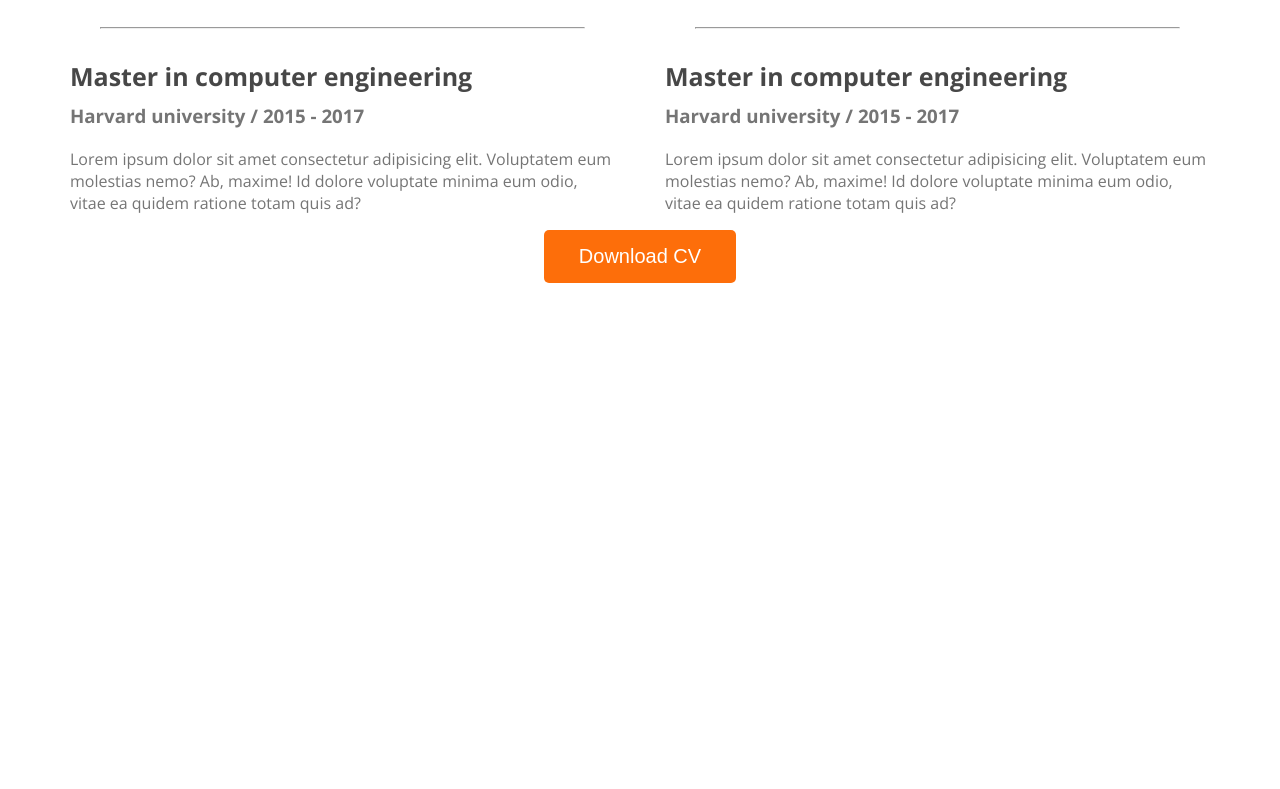
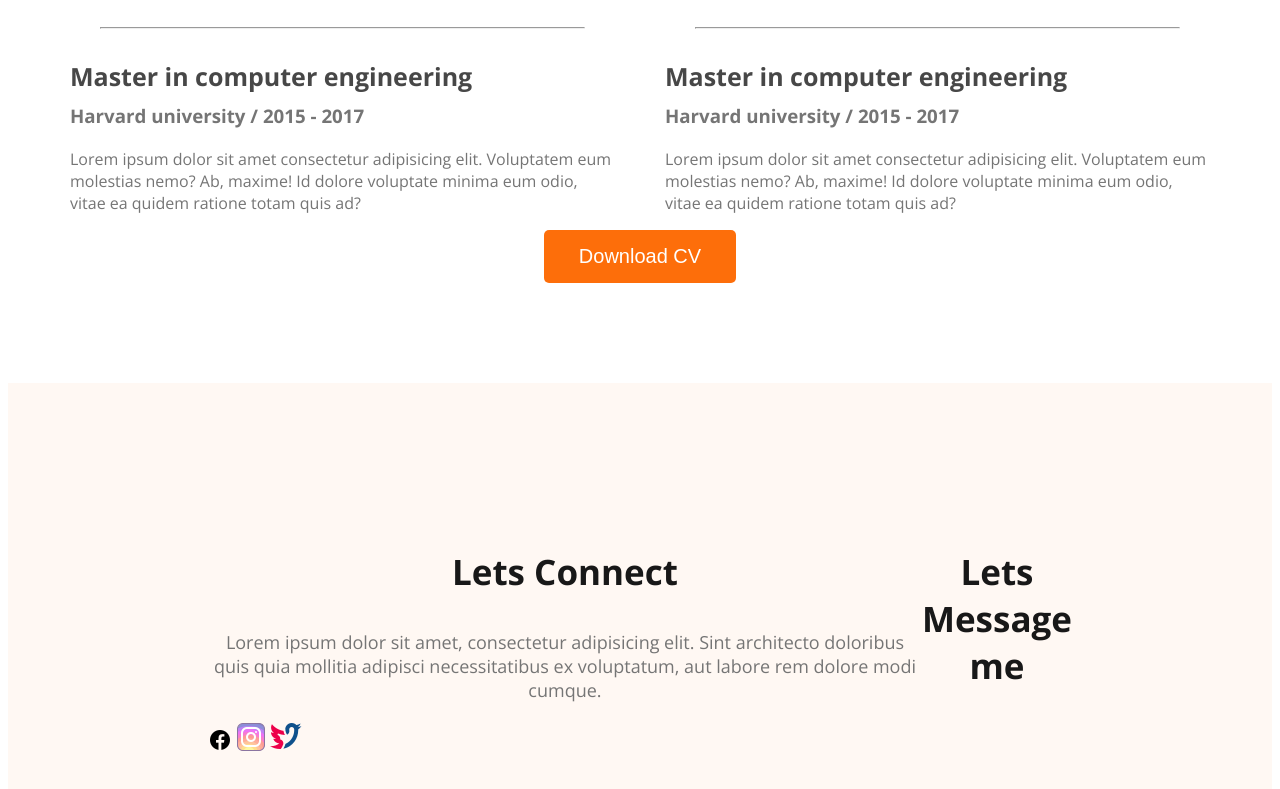
Before and after one commit to Chand4D/Developer-portfolio, a plain HTML site: page index.html in a window 1280 px wide. Shown: the part 2954-3743 px from the top of the page. Before the commit the page ends 3245 px from the top, so only its background shows below. Drawn offline with nearby package versions, Linux system fonts and the light colour scheme.

Commit message:
added footer

```diff
--- a/index.html
+++ b/index.html
@@ -140,7 +140,18 @@
 </section>
 </main>
 <footer>
-
+<div class="footer-colum">
+    <h3 class="section-title">Lets Connect</h3>
+    <p class="section-description">Lorem ipsum dolor sit amet, consectetur adipisicing elit. Sint architecto doloribus quis quia mollitia adipisci necessitatibus ex voluptatum, aut labore rem dolore modi cumque.</p>
+    <div class="social-links">
+        <a href=""><img src="images/fb.png" alt=""></a>
+        <a href=""><img src="images/icon/ins.png" alt=""></a>
+        <a href=""><img src="images/icon/twi.png" alt=""></a>
+    </div>
+</div>
+<div class="footer-colum">
+    <h3 class="section-title">Lets Message me</h3>
+</div>
 </footer>
 </body>
 </html>
--- a/styles/portfolio.css
+++ b/styles/portfolio.css
@@ -159,3 +159,9 @@ main section{
 .download-cv{
     text-align: center;
 }
+footer{
+    display: flex;
+    background: #FFF8F3;
+    padding: 130px 200px;
+    margin-top: 100px;
+}
```
Also changed, not shown: images/fb.png (added), images/icon/ins.png (added), images/icon/twi.png (added), images/ins.png (added), images/twi.png (added).
